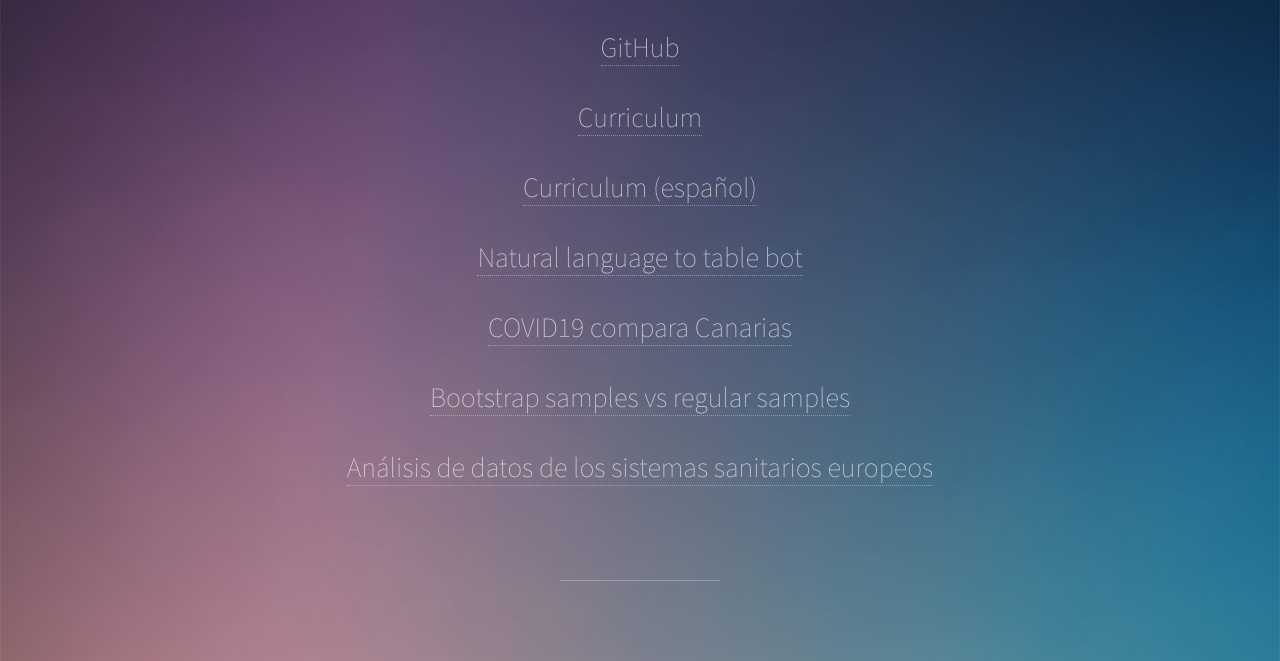
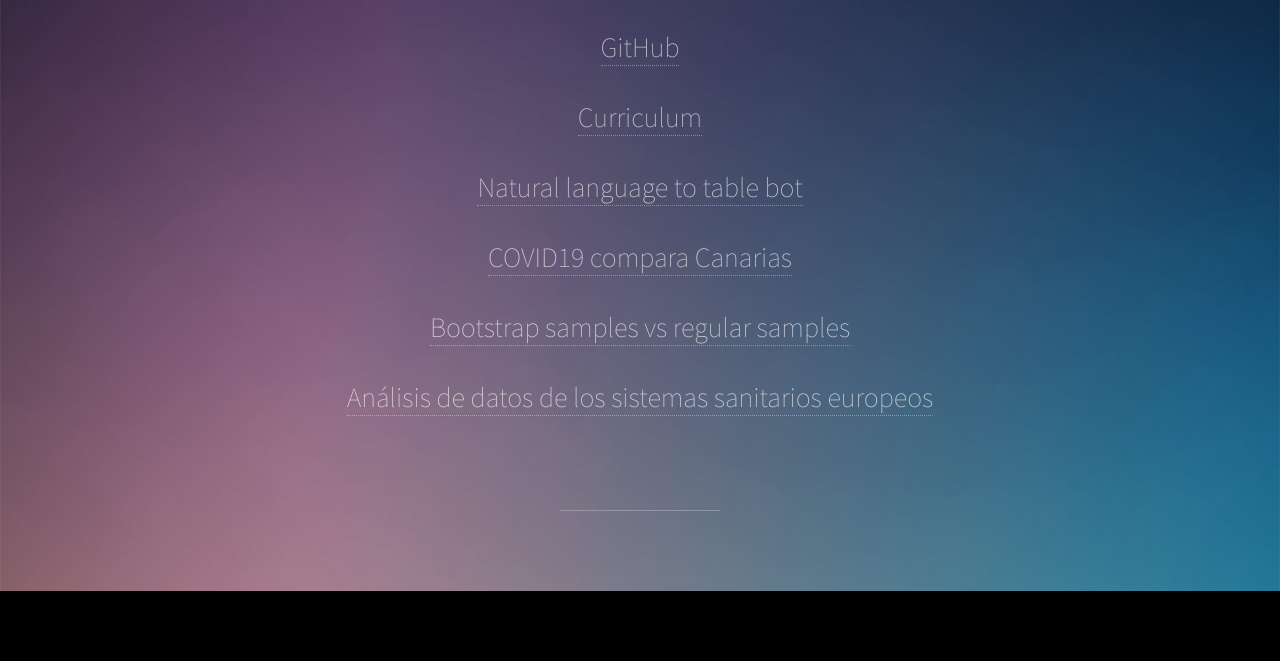
Before and after one commit to jueves/jueves.github.io, a plain HTML site: page index.html in a window 1280 px wide. Shown: the part 255-916 px from the top of the page. After the commit the page ends 846 px from the top, so only its background shows below. Drawn offline with Linux system fonts and the light colour scheme.

Commit message:
Set new epidemiology cv
Added new file and removed spanish version from web.

```diff
--- a/index.html
+++ b/index.html
@@ -23,7 +23,7 @@
 						and released for free under the Creative Commons License.</h1> -->
 						<h1><a href="https://github.com/jueves/">GitHub</a></h1>
 						<h1><a href="cv.pdf">Curriculum</a></h1>
-						<h1><a href="cv_es.pdf">Curriculum (español)</a></h1>
+						<!--<h1><a href="cv_es.pdf">Curriculum (español)</a></h1>-->
 						<h1><a href="https://github.com/jueves/NL_to_table">Natural language to table bot</a></h1>
 						<h1><a href="https://jueves.shinyapps.io/covid_canarias/">COVID19 compara Canarias</a></h1>
 						<h1><a href="https://martes.shinyapps.io/bootstrap_samples/">Bootstrap samples vs regular samples</a></h1>
```
Also changed, not shown: 4 other files.
